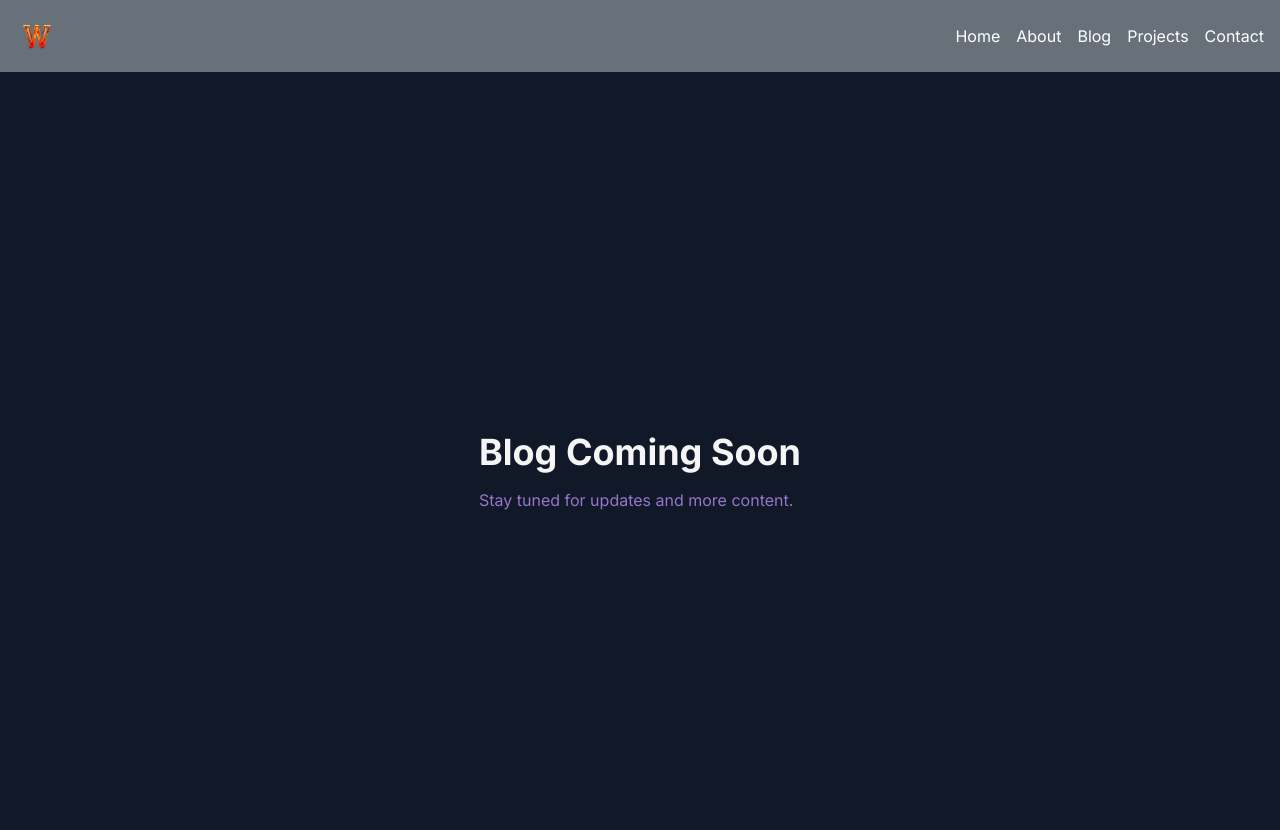
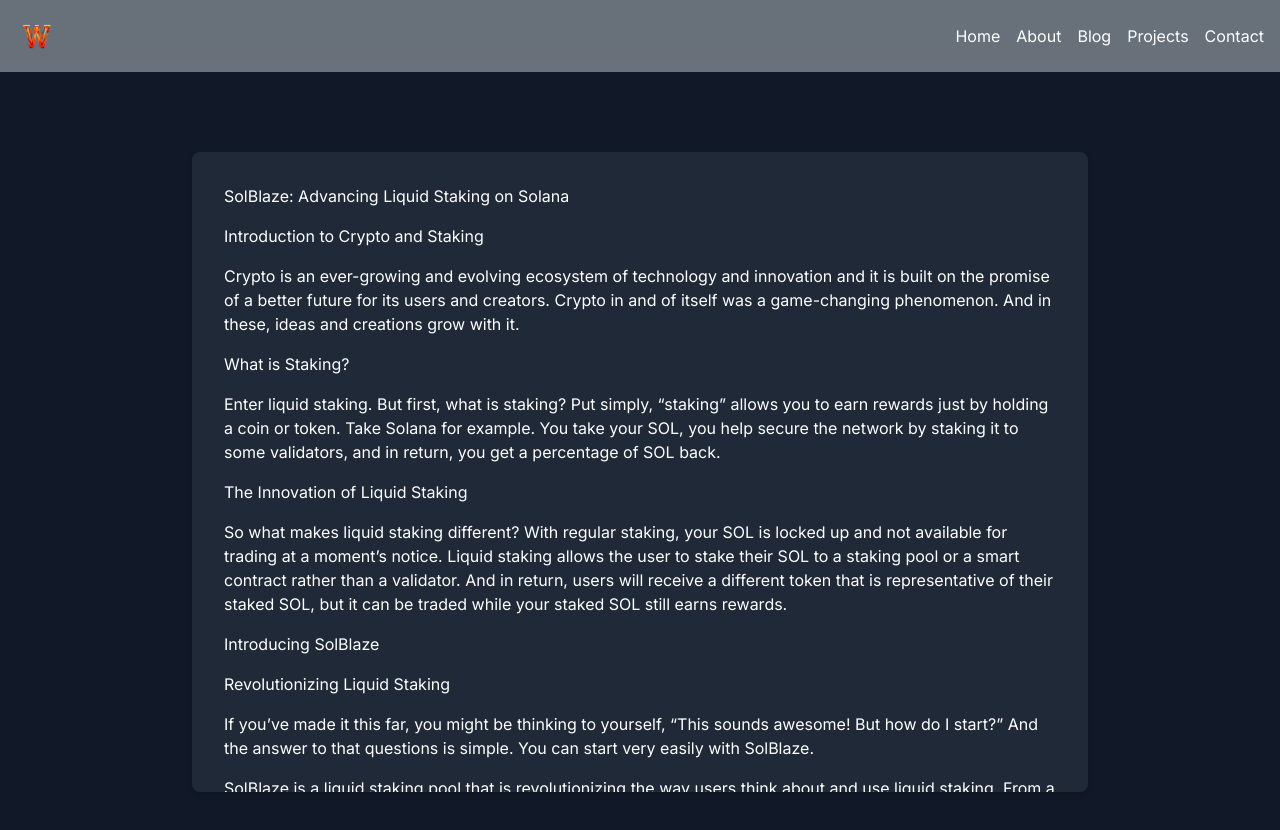
Before and after one commit to whizzkee/whizzkee, a Next.js app: page /blog in a window 1280 px wide. Shown: the top 830 px of the page. Built offline with nearby package versions, Linux system fonts and the light colour scheme.

Commit message:
testing blog

```diff
--- a/app/blog/page.jsx
+++ b/app/blog/page.jsx
@@ -1,19 +1,104 @@
 import Nav from "@/components/Nav";
 import Image from "next/image";
+import React from "react";
+
+// Article content stored in a variable for readability
+const articleContent = `SolBlaze: Advancing Liquid Staking on Solana
+
+Introduction to Crypto and Staking
+
+Crypto is an ever-growing and evolving ecosystem of technology and innovation and it is built on the promise of a better future for its users and creators. Crypto in and of itself was a game-changing phenomenon. And in these, ideas and creations grow with it.
+
+What is Staking?
+
+Enter liquid staking. But first, what is staking? Put simply, “staking” allows you to earn rewards just by holding a coin or token. Take Solana for example. You take your SOL, you help secure the network by staking it to some validators, and in return, you get a percentage of SOL back.
+
+The Innovation of Liquid Staking
+
+So what makes liquid staking different? With regular staking, your SOL is locked up and not available for trading at a moment’s notice. Liquid staking allows the user to stake their SOL to a staking pool or a smart contract rather than a validator. And in return, users will receive a different token that is representative of their staked SOL, but it can be traded while your staked SOL still earns rewards.
+
+Introducing SolBlaze
+
+Revolutionizing Liquid Staking
+
+If you’ve made it this far, you might be thinking to yourself, “This sounds awesome! But how do I start?” And the answer to that questions is simple. You can start very easily with SolBlaze.
+
+SolBlaze is a liquid staking pool that is revolutionizing the way users think about and use liquid staking. From a DAO-based treasury to the first global rewards program for SOL liquid staking, SolBlaze is bringing innovation to liquid staking on Solana.
+
+Why Choose SolBlaze?
+
+Custom Liquid Staking Protocol
+
+So why SolBlaze? How does it set itself apart from other liquid staking pools? For starters, it is the first pool to allow users to keep full control over their staking choices with the introduction of the Custom Liquid Staking protocol (CLS). This innovative approach stands out as the sole option within the Solana stake pool community that supports direct, one-to-one staking allocations to chosen validators or groups. This offers unparalleled control and flexibility to its users.
+
+BlazeStake Ecosystem
+
+SolBlaze also offers the BlazeStake ecosystem. It operates as an entirely non-custodial stake pool and is backed by the Solana Foundation. When your SOL is staked with BlazeStake, you are issued bSOL tokens, which can then be used in various DeFi applications. This mechanism aids in spreading SOL stakes across validators to foster Solana’s decentralization and also ensures that the value of bSOL tokens appreciates relative to SOL.
+
+Global Rewards Initiative
+
+SolBlaze also developed an innovative global rewards initiative, the first of its kind, focused on promoting SOL liquid staking and the adoption of decentralized finance on the Solana network. The program rewards individuals who either stake their SOL through BlazeStake or engage with the Solana DeFi ecosystem using bSOL. Rewards are then distributed based on the SolBlaze Score, which is a unique system that evaluates each participant’s contribution to the community.
+
+The Future of Blockchain and Liquid Staking
+
+Expanding Possibilities
+
+Liquid staking, especially with innovations like those introduced by SolBlaze, has the potential to significantly expand the range of possibilities within the blockchain ecosystem. Let's speculate on future developments and use-cases that could be enabled by leveraging technologies like SolBlaze's:
+
+- Enhanced DeFi Integration
+- Cross-chain Interoperability
+- Decentralized Autonomous Organizations (DAOs)
+- Sustainable and Ethical Staking
+- Tokenized Real-world Assets
+- Gaming and Metaverse Applications
+- Insurance Products
+
+Impact of Liquid Staking on DeFi and Solana
+
+Enhancing Liquidity and Encouraging Innovation
+
+Liquid staking, as facilitated by platforms like SolBlaze, is revolutionizing the DeFi (Decentralized Finance) landscape and the Solana ecosystem in several impactful ways. By allowing SOL holders to stake their tokens and receive liquid assets in return (such as bSOL), these platforms are addressing some of the key limitations of traditional staking mechanisms, thus offering a new array of possibilities for both investors and developers.
+
+Boosting Decentralization, Security, and Governance
+
+- Boosting Decentralization and Security
+- Facilitating Governance and Community Participation
+
+Attracting Investors and Integrating with TradFi
+
+- Attracting Institutional Investors
+- Integrating with Traditional Finance (TradFi)
+
+Conclusion: Embracing the Future with SolBlaze
+
+SolBlaze is not just another addition to the Solana ecosystem; it is a transformative force reshaping the landscape of liquid staking and decentralized finance. By introducing groundbreaking features like the Custom Liquid Staking protocol and the global rewards initiative, SolBlaze is setting a new standard for what we can expect from DeFi platforms. It embodies the innovative spirit of crypto, pushing the boundaries of what's possible and opening up a world of opportunities for users, developers, and investors alike.
+
+As we stand on the brink of a new era in blockchain technology, platforms like SolBlaze are leading the charge, demonstrating the profound impact that thoughtful, user-centric innovations can have on the overall ecosystem. The advancements in liquidity, DeFi integration, governance, and community engagement spearheaded by SolBlaze not only enhance the user experience but also contribute significantly to the security, decentralization, and resilience of the Solana network.
+
+Looking forward, the potential applications and developments spurred by SolBlaze's technology are boundless. From enhanced DeFi integrations to the advent of decentralized autonomous organizations, and even to the integration of tokenized real-world assets, the future is ripe with possibilities. SolBlaze is at the forefront of this revolution, pioneering a path towards a more inclusive, efficient, and interconnected blockchain ecosystem.
+
+In embracing SolBlaze and the innovations it brings to liquid staking, we are not just participating in a financial revolution; we are contributing to the evolution of a digital world that promises more freedom, equity, and opportunity for all. The journey with SolBlaze is just beginning, and it's an exciting time to be part of this dynamic, ever-evolving community. Together, we are paving the way for a brighter, decentralized future, where the power of blockchain technology is fully unleashed, creating a more connected and empowered world for generations to come.`;
 
 const BlogPage = () => {
   return (
     <>
       <Nav />
-      <div className="flex flex-col items-center justify-center h-screen bg-gray-900 p-4 relative">
-        {/* Blog content container */}
-        <div className="z-10">
-          <h1 className="text-4xl font-bold text-soft-white mb-4">
-            Blog Coming Soon
-          </h1>
-          <p className="text-medium-purple">
-            Stay tuned for updates and more content.
-          </p>
+      <div className="flex flex-col items-center justify-center min-h-screen bg-gray-900 p-4 relative">
+        <div
+          className="z-10 w-full max-w-4xl p-8 bg-gray-800 text-white rounded-lg shadow-md overflow-y-auto"
+          style={{ maxHeight: "80vh" }}
+        >
+          {/* Dynamically render the article content */}
+          {articleContent.split("\n\n").map((paragraph, index) => (
+            <p key={index} className="mb-4">
+              {paragraph.split("\n").map((line, lineIndex) => (
+                <React.Fragment key={lineIndex}>
+                  {line}
+                  <br />
+                </React.Fragment>
+              ))}
+            </p>
+          ))}
         </div>
       </div>
     </>
@@ -21,5 +106,3 @@
 };
 
 export default BlogPage;
-
-// Remember to add these colors to your tailwind.config.js if they are not already there.
```
